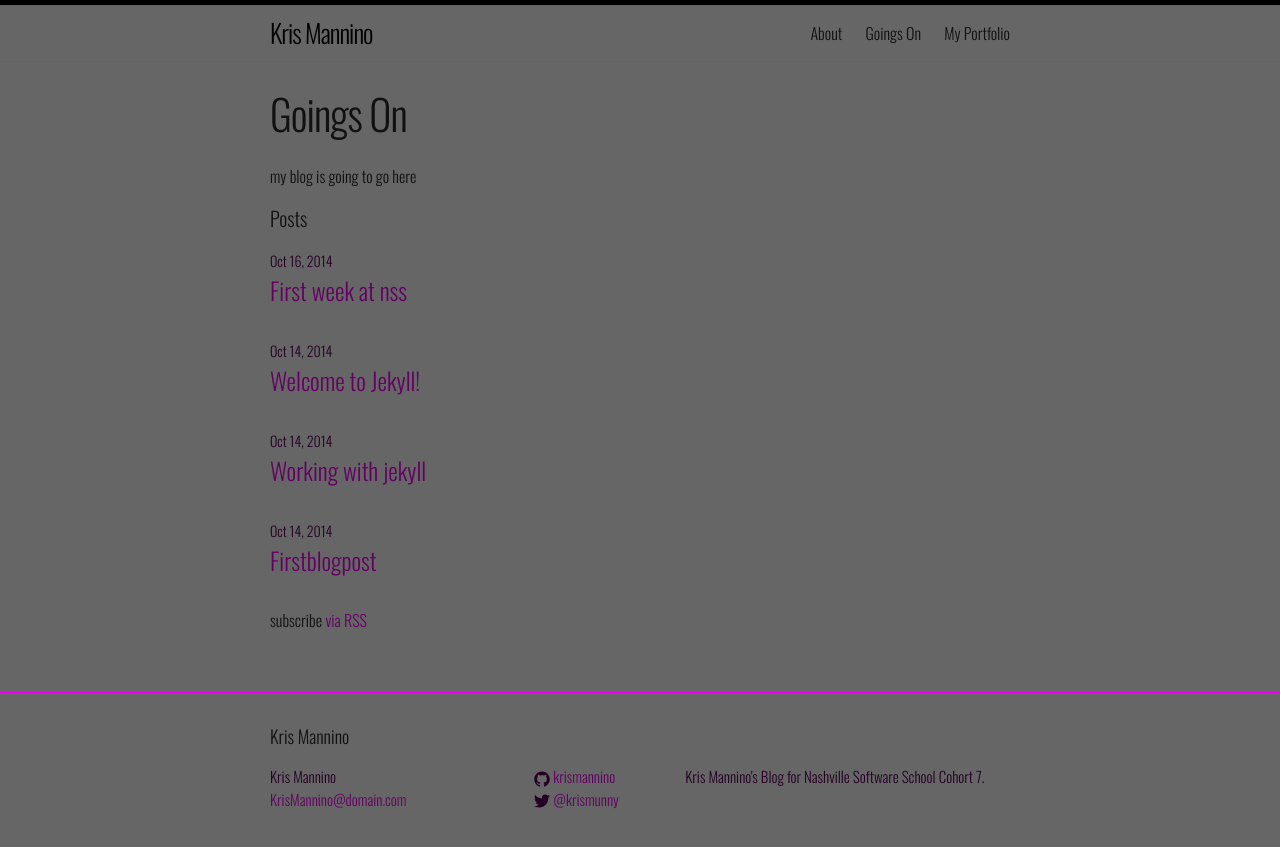
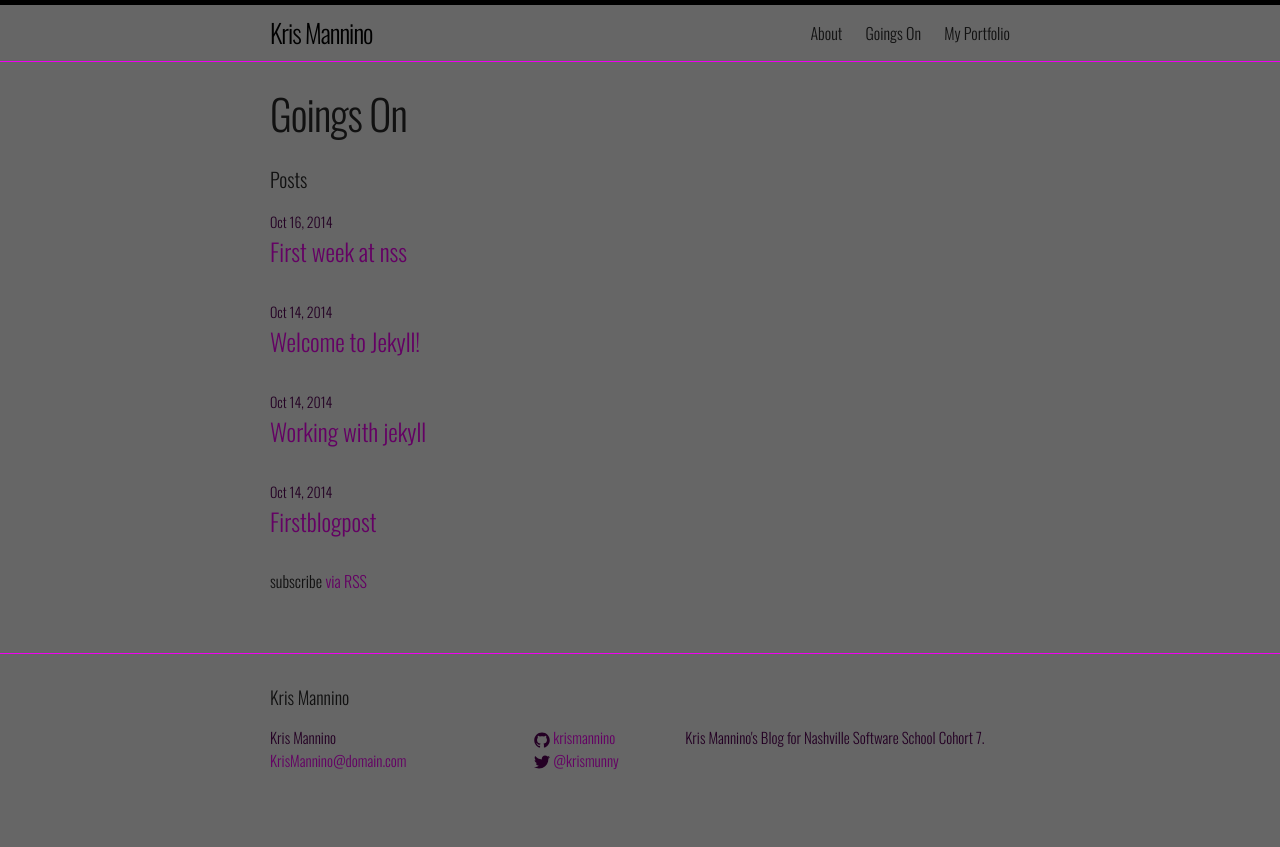
Before and after one commit to KrisMannino/NSS-Jekyll-Portfolio, a Jekyll site: the page built from blog.md, in a window 1280 px wide. Shown: the top 847 px of the page. Built offline with Jekyll 4.4.1, drawn with Linux system fonts in a browser that asks for light colours.

Commit message:
Updated Blog posts and page

```diff
--- a/blog.md
+++ b/blog.md
@@ -3,7 +3,6 @@ layout: page
 title: Goings On
 permalink: /blog/
 ---
-my blog is going to go here
 
 <div class="home">
 
```
Also changed, not shown: 4 other files.
